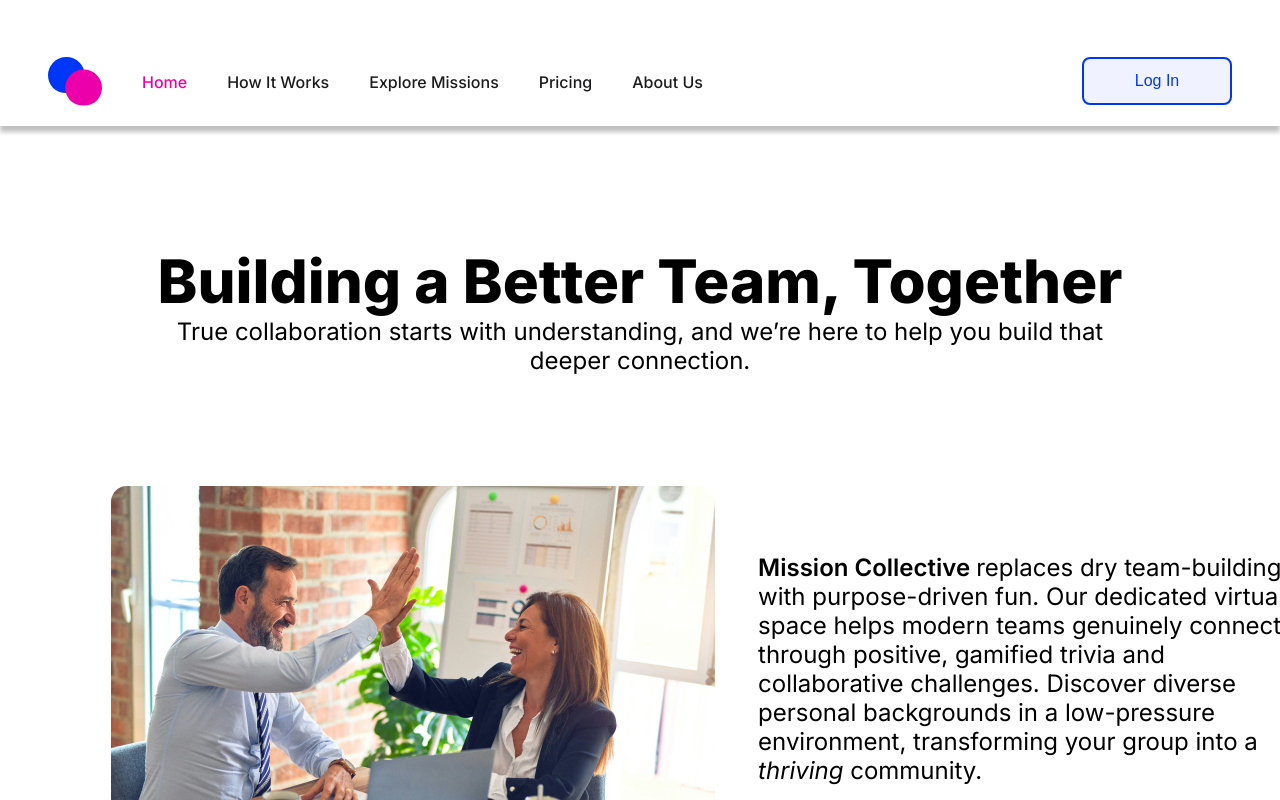
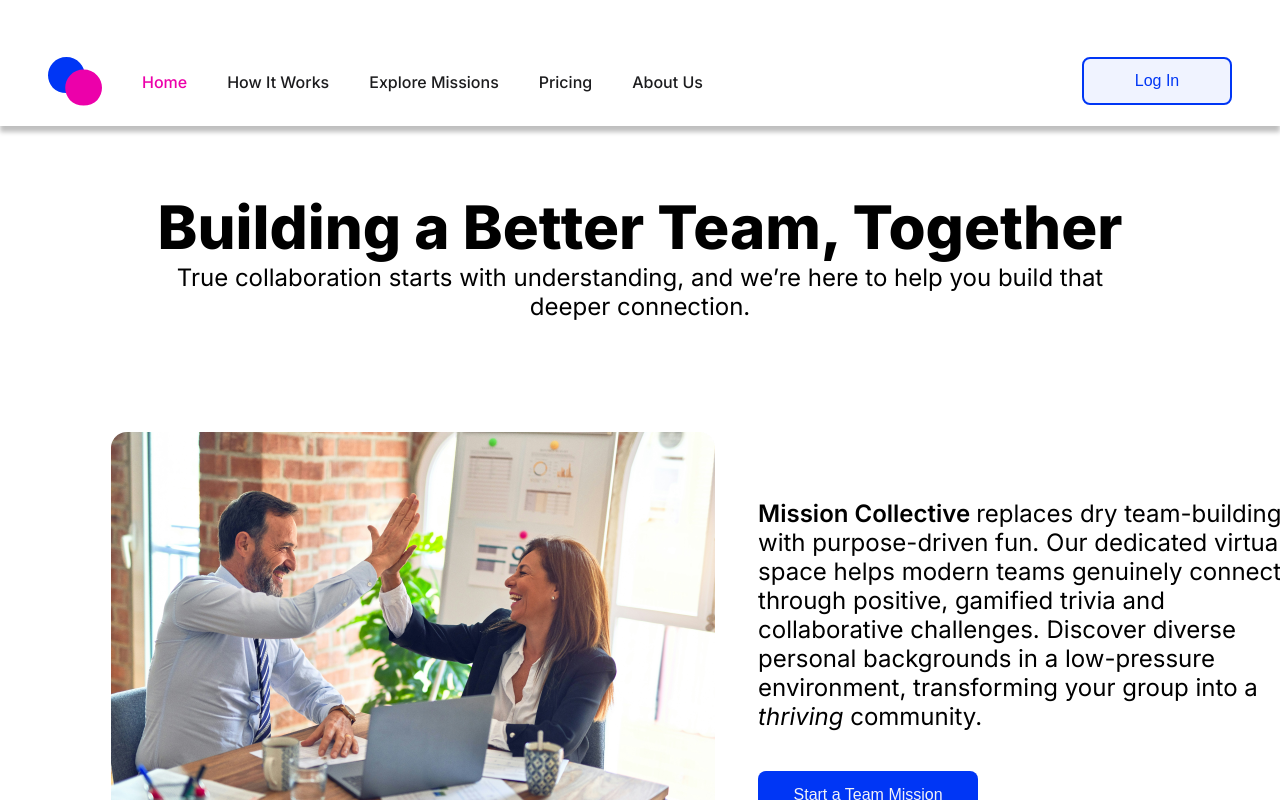
Before and after one commit to cherryontech/MissionCollective, a React (Vite) app: page / in a window 1280 px wide. Shown: the top 800 px of the page. Built offline with nearby package versions, Linux system fonts and the light colour scheme.

Commit message:
add sticking navbar

```diff
--- a/src/styles/Dashboard.css
+++ b/src/styles/Dashboard.css
@@ -2,6 +2,7 @@
   display: flex;
   justify-content: center;
   align-items: center;
+  margin-top: 5rem;
 }
 
 .dashboardContainer {
--- a/src/styles/HomePage.css
+++ b/src/styles/HomePage.css
@@ -3,6 +3,7 @@ main {
   color: #000000;
   width: 100%;
   min-height: 100vh;
+  margin-top: 5rem;
 }
 
 .homepage-container {
--- a/src/styles/MissionHub.css
+++ b/src/styles/MissionHub.css
@@ -3,6 +3,7 @@
   font-weight: 400;
   line-height: 2.25rem;
   margin-bottom: 0.5rem;
+  margin-top: 5rem;
 }
 
 .subheading {
--- a/src/styles/NavBar.css
+++ b/src/styles/NavBar.css
@@ -4,6 +4,10 @@ nav {
   box-shadow: 0 6px 4.5px rgba(0, 0, 0, 0.25);
   justify-content: center;
   margin: 0;
+  position: fixed;
+  z-index: 1000;
+  background: rgba(255, 255, 255, 0.95);
+  backdrop-filter: blur(5px);
 }
 
 .navElements {
--- a/src/styles/ResultsDisplay.css
+++ b/src/styles/ResultsDisplay.css
@@ -14,7 +14,7 @@ Point Earning Section
   display: flex;
   flex-direction: row;
   gap: 6.5rem;
-  padding: 10rem 0 3.75rem 0;
+  padding: 5rem 0 3.75rem 0;
   align-items: flex-start;
   width: 100%;
 }
--- a/src/styles/index.css
+++ b/src/styles/index.css
@@ -4,8 +4,6 @@
   margin: 0;
   padding: 0;
   box-sizing: border-box;
-  margin: 0;
-  padding: 0;
 }
 
 :root {
```
